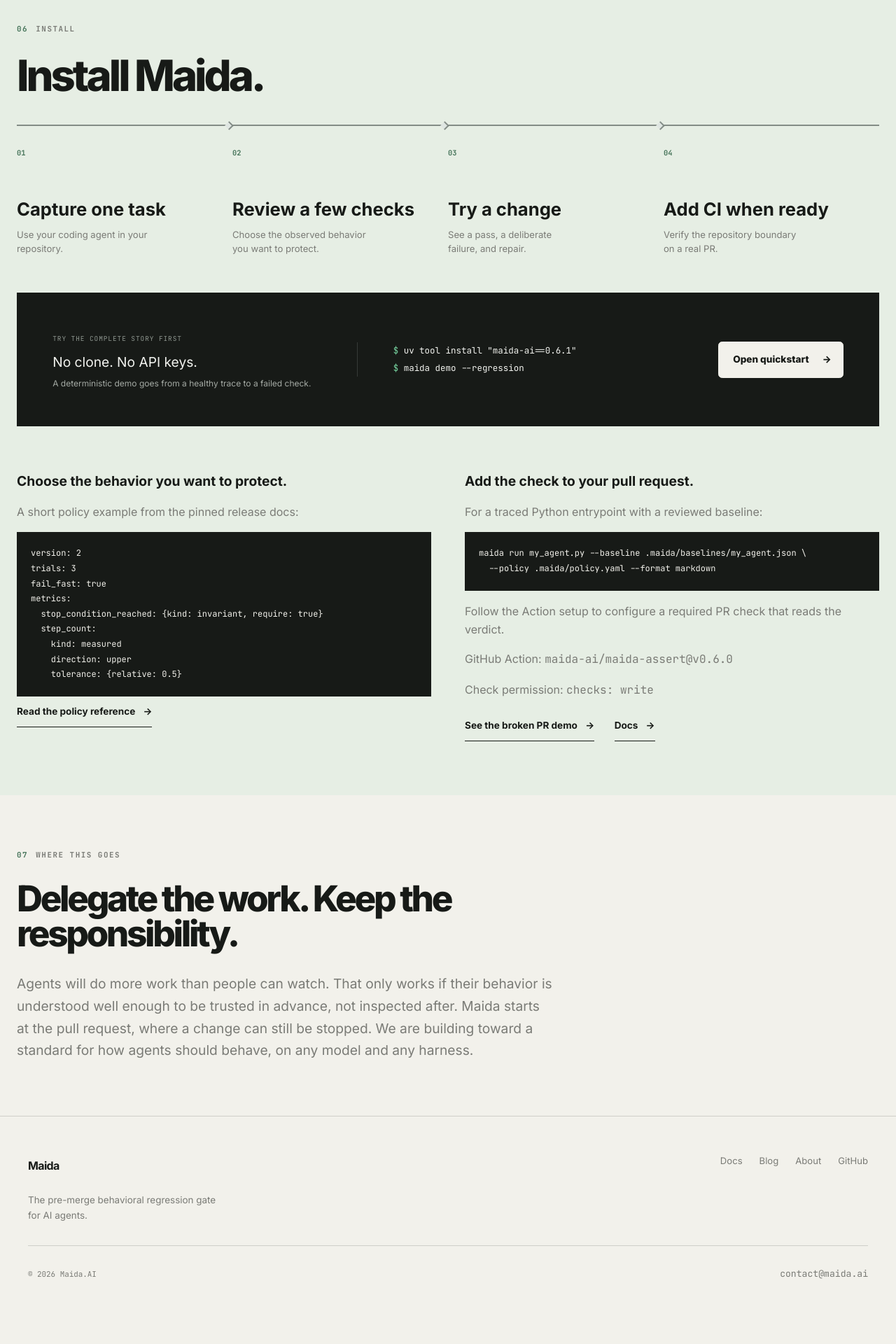
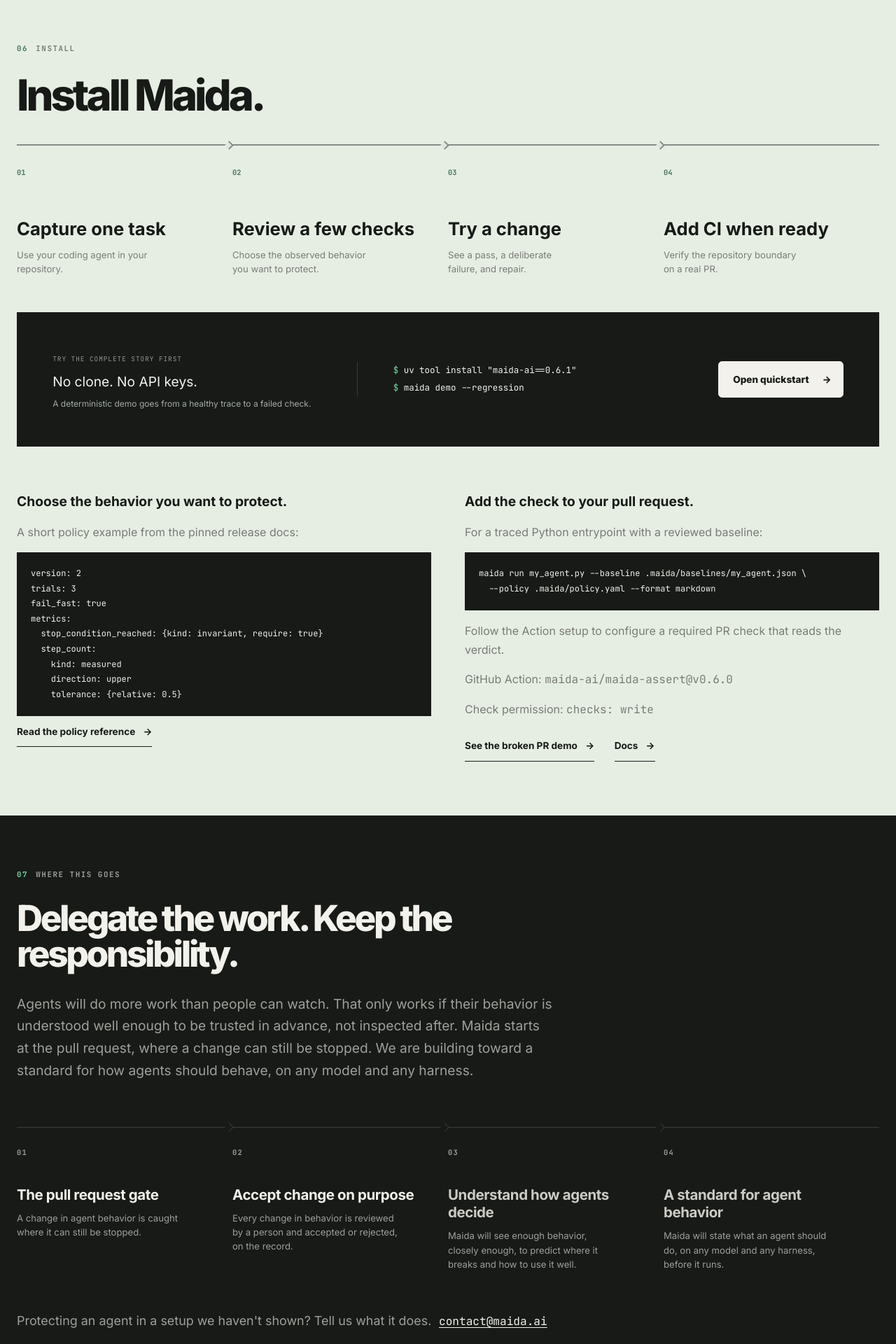
Before and after one commit to maida-ai/maida-ai.github.io, a Flask app: page / in a window 1280 px wide. Shown: the part 4160-6080 px from the top of the page at 70% size. Before the commit the page ends 5987 px from the top, so only its background shows below. Run offline with Flask 3, Linux system fonts and the light colour scheme; style sheets or scripts are compiled from the project's sources.

Commit message:
Signal the behavior layer on the homepage, not a CLI
Read top to bottom, the homepage's headings described a tool: what Maida
sees, the verdict, runs on your machine, install. The only section about the
larger direction was a paragraph after the install commands, with no visual
weight and no entry in the navigation. Visitors and investors took the page
as a devtool, which is the first rung rather than the product.

Section 3 is now about the agent instead of the tool. Its heading is "How
your agent actually behaves", the aside closes on the behavior every later
change is held to, and the note under the table opens with the brand phrase
"Accept change on purpose".

Section 7 is a dark closing band in the same treatment as sections 2, 3 and
5. Under the agreed heading and body it carries a four-stage ladder in the
visual language of the install steps: the pull request gate, accepting change
on purpose, understanding how agents decide, and a standard for agent
behavior. The first two are stated in the present tense; the demoable
accept-or-reject record ships in the 0.6.2 and 0.6.3 releases. The last two
are stated as what Maida will do, with no label marking them absent and no
dates. A closing line invites readers whose setup the page does not show to
write to the contact address, which is how work gets scoped with the person
who needs it rather than guessed in advance.

The navigation gains "Where this goes" so the direction is one click from the
top, and the section no longer maps to the Product entry in the scroll
tracker. The footer tagline now matches the organization tagline: "The
behavior layer for AI agents. Starting with the pre-merge gate." The hero
eyebrow is set in brand green and slightly larger; the hero copy is unchanged.

All copy stays within the claims rules: nothing is said about what other
tools cannot do, no vendor is named, "building toward a standard" remains the
limit, and no measured claim is introduced. Tests assert the new headings,
the ladder stages, the invitation, the navigation entry and the footer line.
Checked in a browser at 1440 and 375 pixel widths.

```diff
--- a/static/site.js
+++ b/static/site.js
@@ -69,7 +69,6 @@
   const sectionToNavigationItem = {
     behavior: 'product',
     evidence: 'product',
-    'get-started': 'product',
   };
 
   const setActiveSection = (sectionId) => {
--- a/tailwind/input.css
+++ b/tailwind/input.css
@@ -2803,12 +2803,111 @@ table tbody tr:last-child td:last-child {
 }
 
 .vision-chapter {
+  --home-muted: color-mix(in srgb, var(--maida-paper) 62%, var(--maida-ink));
+  --home-line: var(--maida-rule-on-ink);
+  --pass: var(--maida-mint);
   min-height: auto;
-  background: var(--home-paper);
+  color: var(--maida-paper);
+  background: var(--maida-ink);
 }
 
 .vision-chapter .chapter-heading__lede {
   max-width: 48rem;
+}
+
+.vision-ladder {
+  display: grid;
+  grid-template-columns: repeat(4, 1fr);
+  margin: 4rem 0 0;
+  padding: 0;
+  list-style: none;
+}
+
+.vision-ladder li {
+  position: relative;
+  padding: 1.5rem 2rem 0 0;
+  border-top: 1px solid var(--home-line);
+}
+
+.vision-ladder li:not(:last-child)::after {
+  position: absolute;
+  top: -5px;
+  right: 0;
+  width: 9px;
+  height: 9px;
+  content: '';
+  background: var(--maida-ink);
+  border-top: 1px solid var(--home-line);
+  border-right: 1px solid var(--home-line);
+  transform: rotate(45deg);
+}
+
+.vision-ladder__now {
+  border-top-color: var(--pass);
+  border-top-width: 2px;
+}
+
+.vision-ladder li > span {
+  display: flex;
+  gap: 0.6rem;
+  align-items: center;
+  min-height: 1.5rem;
+  color: var(--home-muted);
+  font-family: "JetBrains Mono", monospace;
+  font-size: 0.65rem;
+  font-weight: 700;
+  letter-spacing: 0.12em;
+  text-transform: uppercase;
+}
+
+.vision-ladder li div {
+  margin-top: 2.2rem;
+}
+
+.vision-ladder strong {
+  display: block;
+  font-size: clamp(1.1rem, 1.6vw, 1.35rem);
+  line-height: 1.25;
+  letter-spacing: -0.02em;
+}
+
+.vision-ladder li:not(.vision-ladder__now) strong {
+  color: color-mix(in srgb, var(--maida-paper) 82%, var(--maida-ink));
+}
+
+.vision-ladder p {
+  max-width: 15rem;
+  margin-top: 0.65rem;
+  color: var(--home-muted);
+  font-size: 0.82rem;
+  line-height: 1.55;
+}
+
+.vision-chapter__invite {
+  max-width: 48rem;
+  margin-top: 3.5rem;
+  color: var(--home-muted);
+  font-size: clamp(1rem, 1.4vw, 1.15rem);
+  line-height: 1.65;
+}
+
+.vision-chapter__invite a {
+  margin-left: 0.35rem;
+  color: var(--maida-paper);
+  font-family: "JetBrains Mono", monospace;
+  font-size: 0.9em;
+  text-decoration: underline;
+  text-underline-offset: 0.2em;
+}
+
+.hero-copy .chapter-index {
+  color: var(--pass);
+  font-size: 0.74rem;
+}
+
+.behavior-chapter__note strong {
+  color: var(--maida-paper);
+  font-weight: 650;
 }
 
 @media (max-width: 800px) {
@@ -2993,3 +3092,35 @@ table tbody tr:last-child td:last-child {
   .hero-chapter { padding-bottom: 3rem; }
   .workflow-chapter .install-details { margin-top: 3rem; }
 }
+
+@media (max-width: 800px) {
+  .vision-ladder {
+    grid-template-columns: 1fr;
+    margin-top: 3rem;
+  }
+
+  .vision-ladder li {
+    display: grid;
+    grid-template-columns: 3rem 1fr;
+    column-gap: 0.5rem;
+    align-items: start;
+    padding: 1.2rem 0;
+  }
+
+  .vision-ladder li > span {
+    min-height: 0;
+    padding-top: 0.35rem;
+  }
+
+  .vision-ladder li:not(:last-child)::after {
+    display: none;
+  }
+
+  .vision-ladder li div {
+    margin: 0;
+  }
+
+  .vision-ladder p {
+    max-width: none;
+  }
+}
--- a/templates/_footer.html
+++ b/templates/_footer.html
@@ -4,7 +4,7 @@
       <a href="/" class="brand-lockup" aria-label="Maida home">
         <span class="brand-wordmark">Maida</span>
       </a>
-      <p>The pre-merge behavioral regression gate for AI agents.</p>
+      <p>The behavior layer for AI agents. Starting with the pre-merge gate.</p>
     </div>
 
     {% if not compact_footer|default(false) %}
--- a/templates/_nav.html
+++ b/templates/_nav.html
@@ -16,6 +16,7 @@
       <a href="/#why-maida" data-section-link="why-maida">The incident</a>
       <a href="/#local-first" data-section-link="local-first">Runs locally</a>
       <a href="/#how-it-works" data-section-link="how-it-works">Install</a>
+      <a href="/#get-started" data-section-link="get-started">Where this goes</a>
       <a href="/docs">Docs</a>
     </div>
 
@@ -49,6 +50,7 @@
       <a href="/#why-maida" data-section-link="why-maida"><span>02</span>The incident</a>
       <a href="/#local-first" data-section-link="local-first"><span>05</span>Runs locally</a>
       <a href="/#how-it-works" data-section-link="how-it-works"><span>06</span>Install</a>
+      <a href="/#get-started" data-section-link="get-started"><span>07</span>Where this goes</a>
       <a href="/docs"><span>-></span>Docs</a>
       <a href="/blog"><span>-></span>Blog</a>
       <a href="/about"><span>-></span>About</a>
--- a/templates/sections/home/behavior.html
+++ b/templates/sections/home/behavior.html
@@ -7,13 +7,14 @@
   <div class="chapter-shell">
     <header class="chapter-heading chapter-heading--split reveal" data-reveal>
       <div>
-        <p class="chapter-index"><span>03</span> What Maida sees</p>
-        <h2 id="behavior-title">What Maida sees.</h2>
+        <p class="chapter-index"><span>03</span> The behavior</p>
+        <h2 id="behavior-title">How your agent actually behaves.</h2>
       </div>
       <p class="chapter-heading__aside">
-        Learn which tools your agent calls and in what order, how many calls and
-        steps it takes, and where it retries or risks a loop. See how latency
-        and cost change alongside that behavior.
+        Which tools it calls and in what order. How many calls and steps it
+        takes, where it retries, where it risks a loop. How latency and cost
+        move with all of it. That is the behavior you review, and the behavior
+        every later change is held to.
       </p>
     </header>
 
@@ -97,8 +98,9 @@
     </figure>
 
     <p class="behavior-chapter__note reveal" data-reveal>
-      You decide which behavior changes are acceptable. Maida compares each run
-      with the behavior you approved.
+      <strong>Accept change on purpose.</strong> You decide which behavior
+      changes are acceptable. Maida compares each run with the behavior you
+      approved, and nothing else.
     </p>
   </div>
 </section>
--- a/templates/sections/home/cta.html
+++ b/templates/sections/home/cta.html
@@ -11,5 +11,29 @@
         on any model and any harness.
       </p>
     </header>
+
+    <ol class="vision-ladder reveal" data-reveal aria-label="What Maida does and where it is going">
+      <li class="vision-ladder__now">
+        <span>01</span>
+        <div><strong>The pull request gate</strong><p>A change in agent behavior is caught where it can still be stopped.</p></div>
+      </li>
+      <li class="vision-ladder__now">
+        <span>02</span>
+        <div><strong>Accept change on purpose</strong><p>Every change in behavior is reviewed by a person and accepted or rejected, on the record.</p></div>
+      </li>
+      <li>
+        <span>03</span>
+        <div><strong>Understand how agents decide</strong><p>Maida will see enough behavior, closely enough, to predict where it breaks and how to use it well.</p></div>
+      </li>
+      <li>
+        <span>04</span>
+        <div><strong>A standard for agent behavior</strong><p>Maida will state what an agent should do, on any model and any harness, before it runs.</p></div>
+      </li>
+    </ol>
+
+    <p class="vision-chapter__invite reveal" data-reveal>
+      Protecting an agent in a setup we haven't shown? Tell us what it does.
+      <a href="mailto:contact@maida.ai">contact@maida.ai</a>
+    </p>
   </div>
 </section>
```
Also changed, not shown: CLAUDE.md (added, +1 -0 lines), tests/test_homepage.py (+8 -0 lines).
